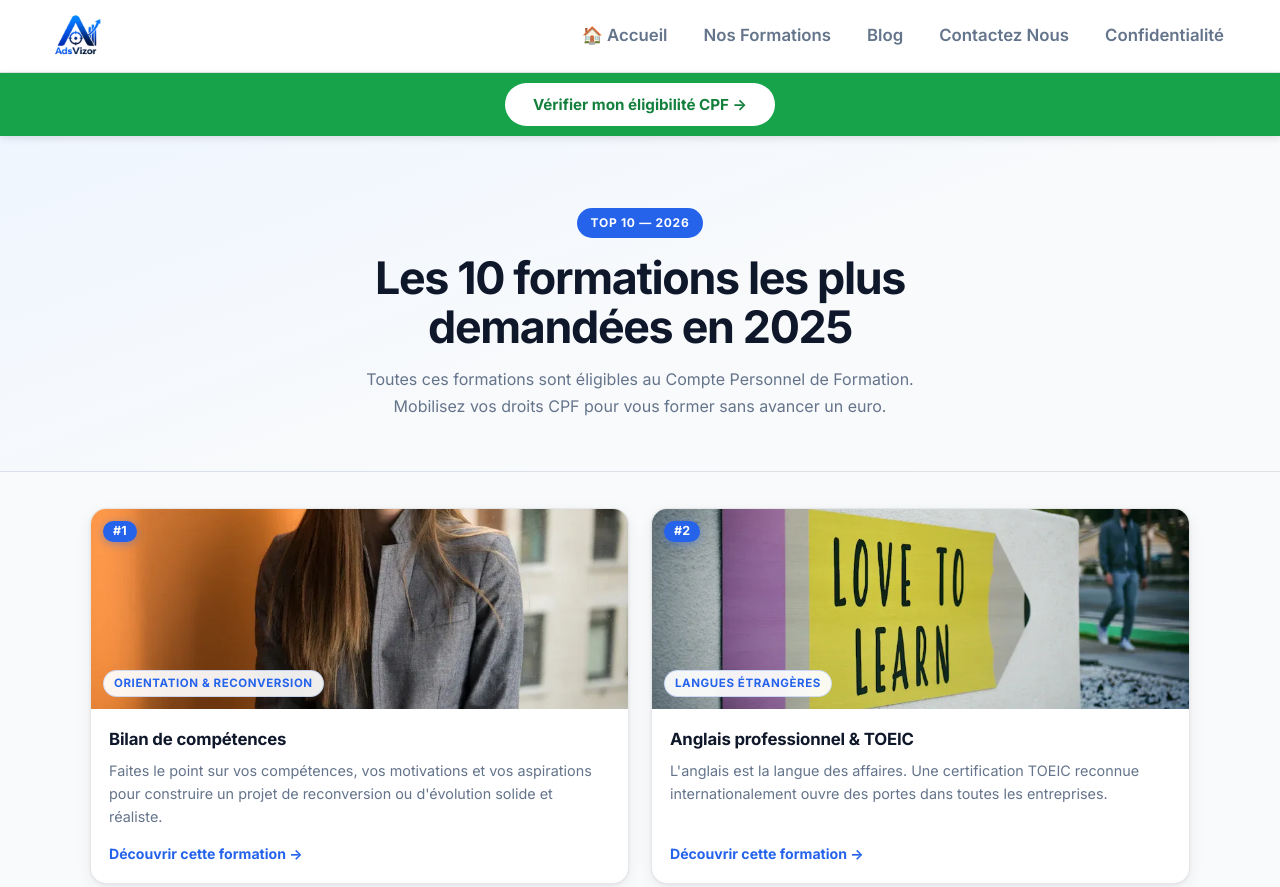
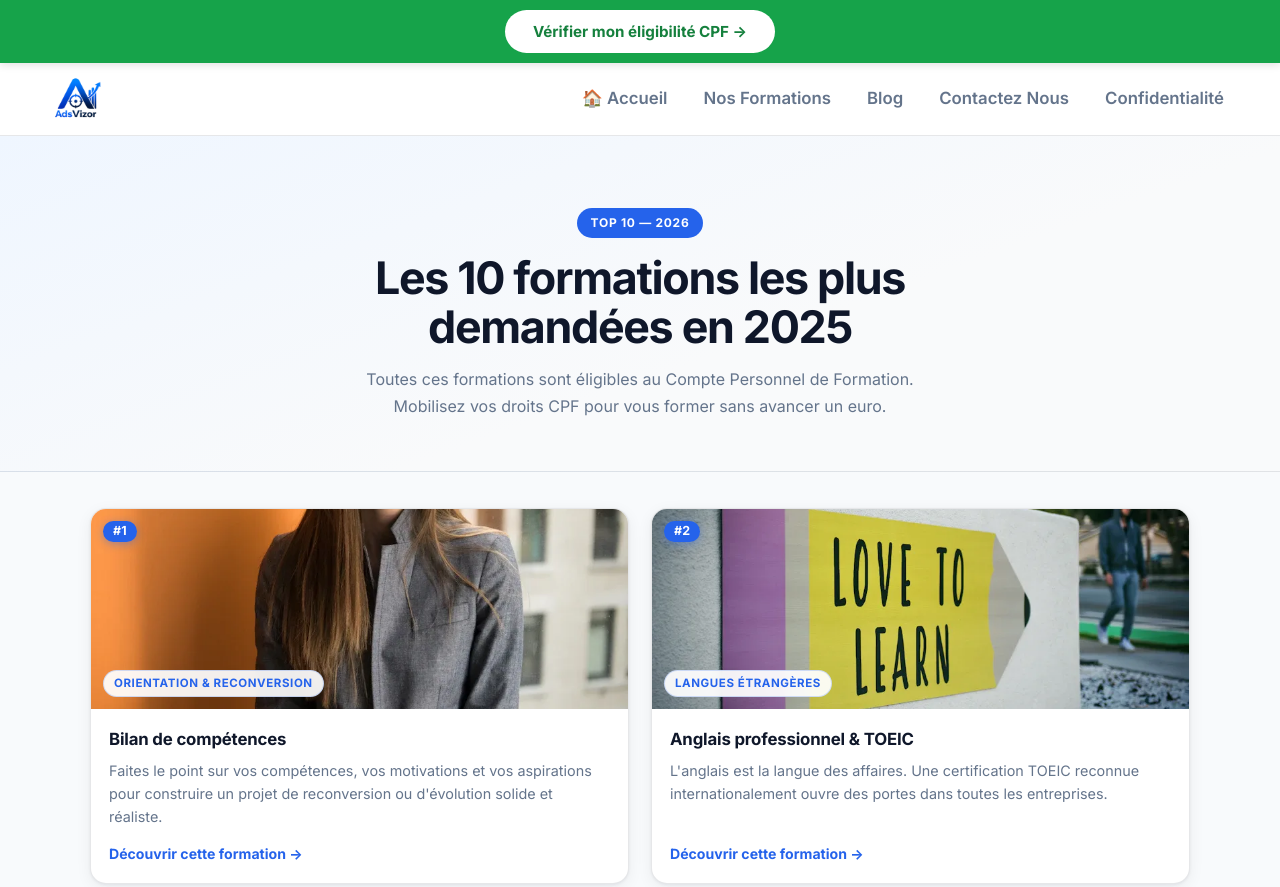
Before and after one commit to adsvizor/adsvizor-web, a website: page clients/formations/pages/formations.html in a window 1280 px wide. Shown: the top 887 px of the page. Drawn offline with Linux system fonts and the light colour scheme; files whose address does not match are found by name.

```diff
--- a/clients/formations/pages/formations.html
+++ b/clients/formations/pages/formations.html
@@ -47,6 +47,11 @@
   </head>
 
   <body>
+    <div class="cpf-cta-bar">
+      <a class="cpf-cta-bar-btn" href="#formation-list" data-cta-id="cpf-bar-formations">
+        Vérifier mon éligibilité CPF →
+      </a>
+    </div>
     <header>
       <div>
         <a href="{{home_href}}" class="site-logo-link"><img src="/logo.png" alt="{{logo_text}}" class="site-logo" /></a>
@@ -68,12 +73,6 @@
       <span></span>
     </button>
 
-    <div class="cpf-cta-bar">
-      <a class="cpf-cta-bar-btn" href="#formation-list" data-cta-id="cpf-bar-formations">
-        Vérifier mon éligibilité CPF →
-      </a>
-    </div>
-
     <main>
       <section class="cpf-hero" aria-labelledby="cpf-hero-title">
         <span class="cpf-badge">Top 10 — 2026</span>
```
Also changed, not shown: index.html (+0 -1 lines).
